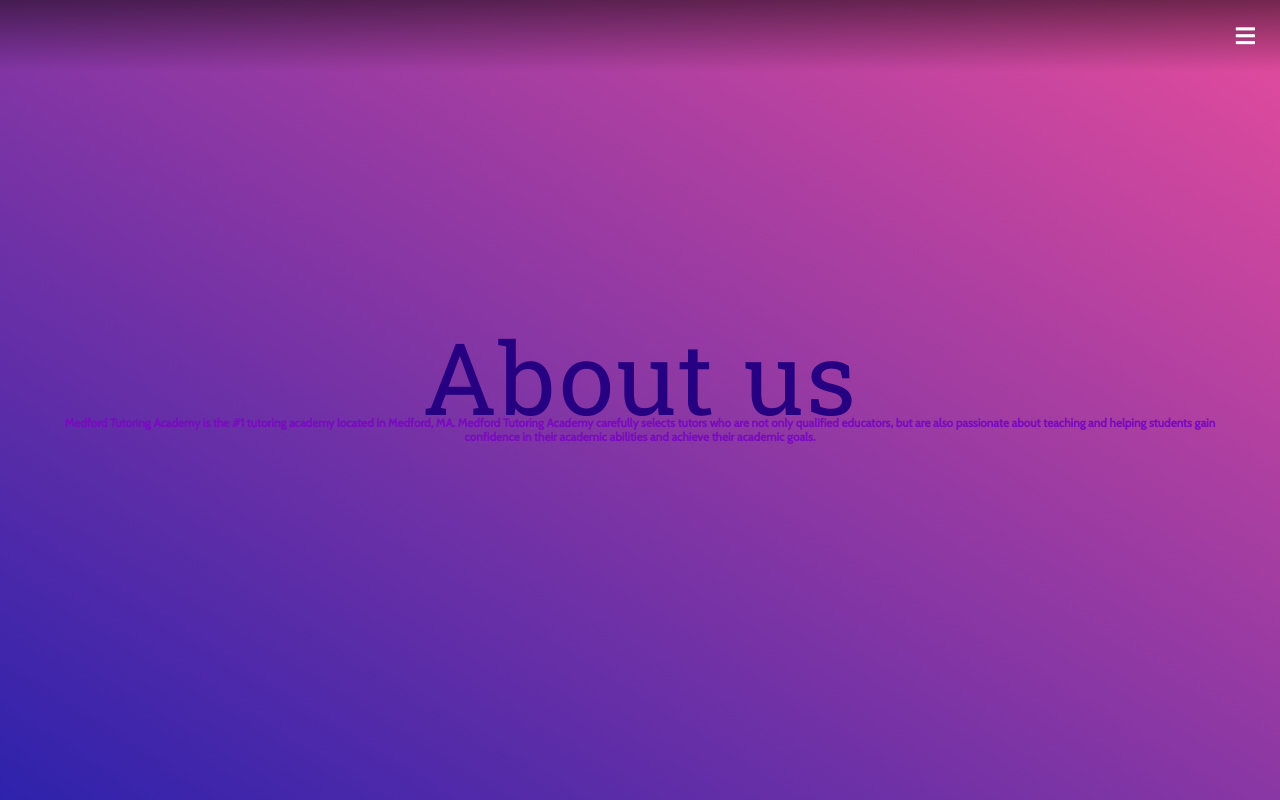
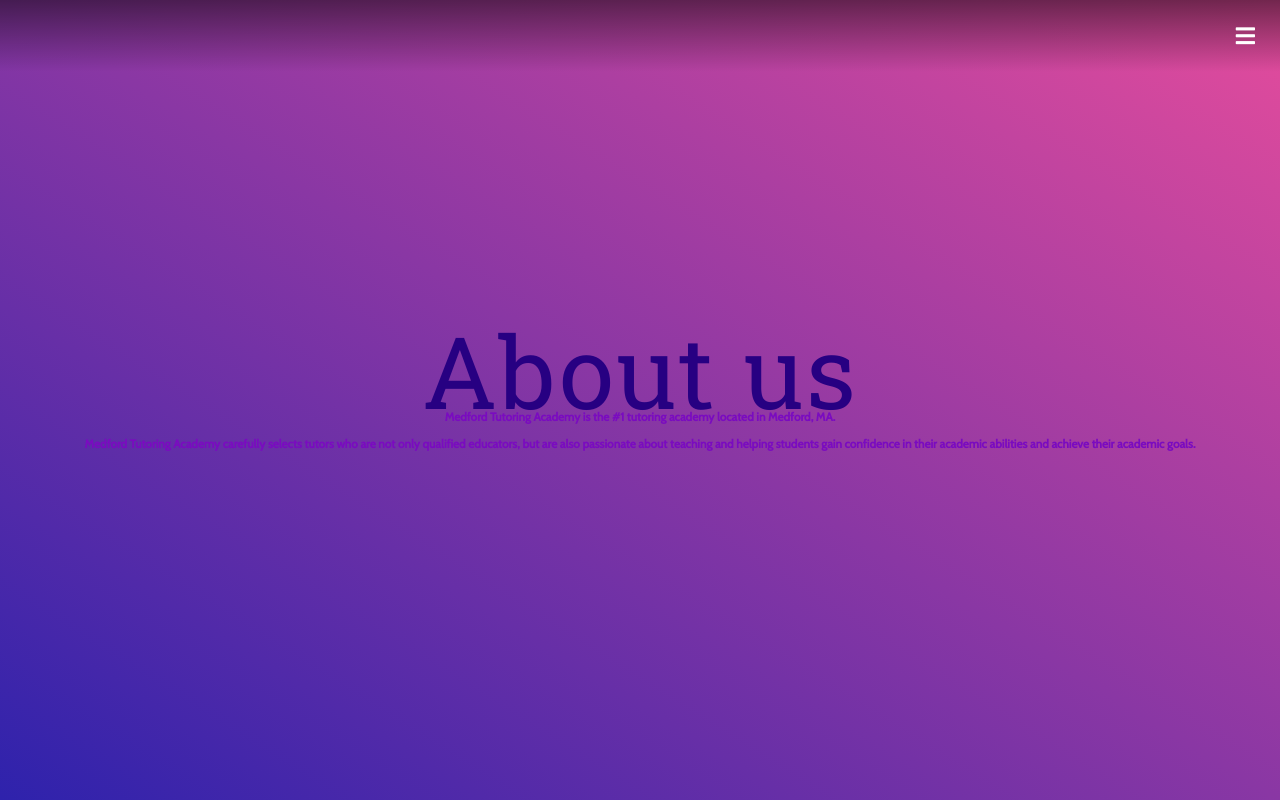
Before and after one commit to prikadam/midtermproject, a plain HTML site: page about.html in a window 1280 px wide. Drawn offline with nearby package versions, Linux system fonts and the light colour scheme.

Commit message:
Update about.html

```diff
--- a/about.html
+++ b/about.html
@@ -51,6 +51,6 @@
                 <h2 class="sub-headline">
                     About us
                 </h2>
-                <h3>Medford Tutoring Academy is the #1 tutoring academy located in Medford, MA. Medford Tutoring Academy carefully selects tutors who are not only qualified educators, but are also passionate about teaching and helping students gain confidence in their academic abilities and achieve their academic goals.</h3>
+                <h3>Medford Tutoring Academy is the #1 tutoring academy located in Medford, MA.</h3></br><h3>Medford Tutoring Academy carefully selects tutors who are not only qualified educators, but are also passionate about teaching and helping students gain confidence in their academic abilities and achieve their academic goals.</h3>
 
     </body>
```
